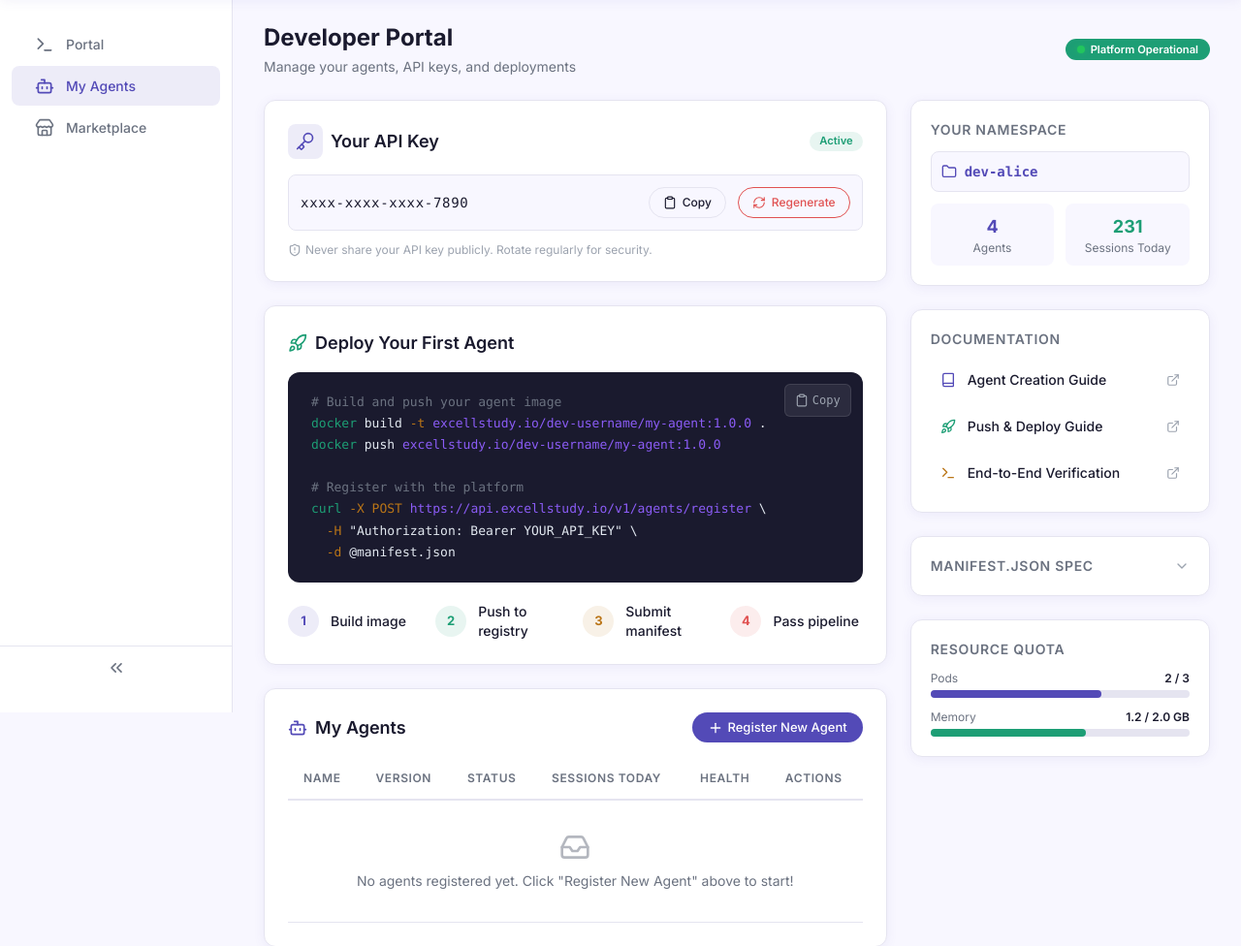
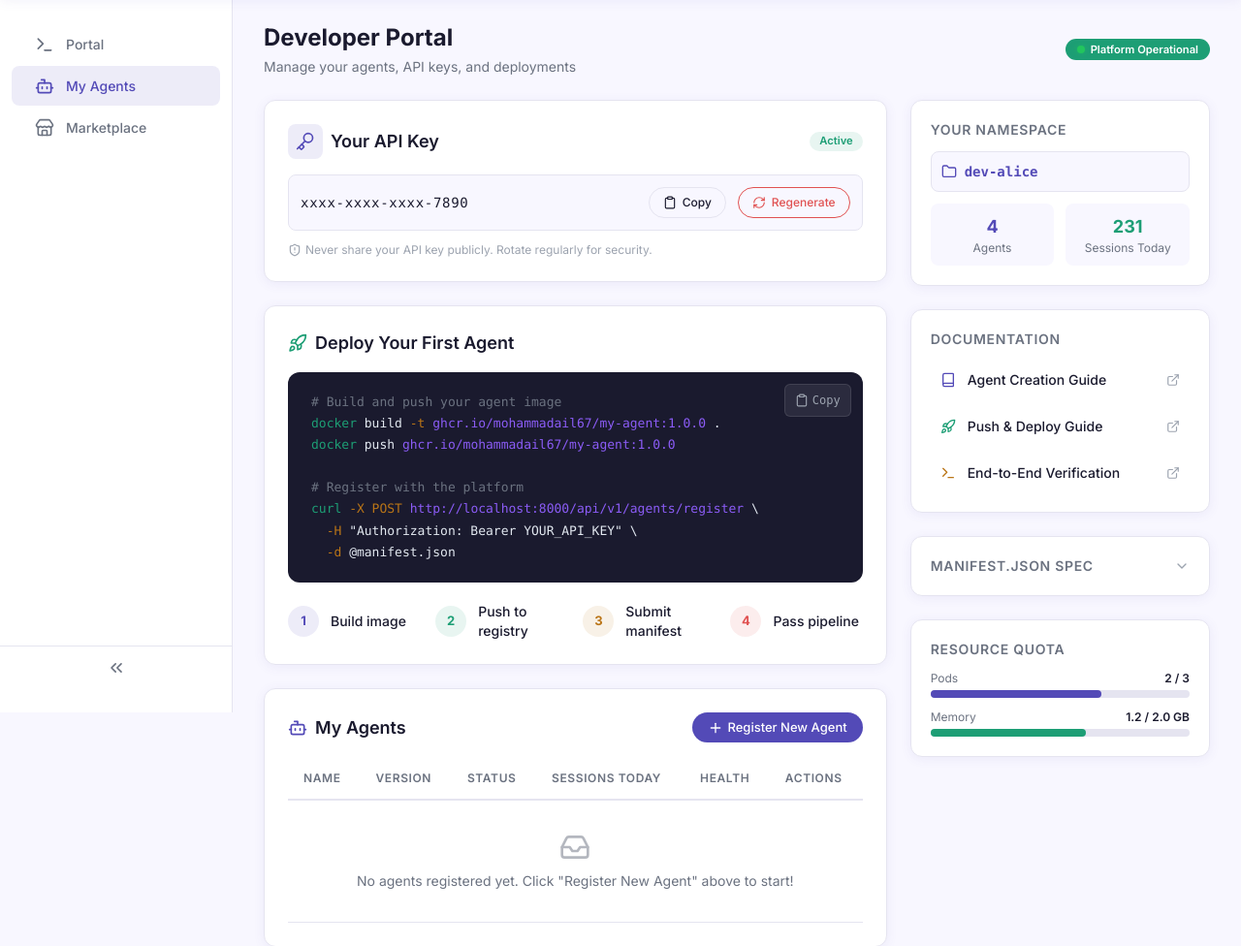
Before and after one commit to MohammadAil67/excellstudy, a Django app: page /developer/ in a window 1280 px wide. Shown: the part 65-1041 px from the top of the page at 97% size. Run offline with Django 5.2, Linux system fonts and the light colour scheme; the visitor is signed in with stand-in values (Sample User, id 1); data comes from the database, SQL or seed files in the repository; data that the repository does not hold is empty; some libraries are stand-ins or nearby versions.

Commit message:
Update developer instructions to use registry destination ghcr.io/mohammadail67 instead of excellstudy

```diff
--- a/apps/developer/views.py
+++ b/apps/developer/views.py
@@ -49,7 +49,7 @@ class RegisterAgentView(LoginRequiredMixin, View):
             agent.save()
             form.save_m2m()
 
-            org = "excellstudy"
+            org = "mohammadail67"
             return render(request, 'developer/register_confirm.html', {
                 'agent': agent,
                 'slug': agent.slug,
--- a/edtech_platform/templates/developer/deploy_guide.html
+++ b/edtech_platform/templates/developer/deploy_guide.html
@@ -333,18 +333,18 @@
         <div class="step-bubble">4</div>
         <div class="step-card">
           <div class="step-card-title">B.4 — Tag and push, using your exact slug from B.1</div>
-          <div class="step-card-desc" style="margin-bottom:4px;">Replace <code class="inline">{platform-org}</code>, <code class="inline">{your-slug}</code>, <code class="inline">YOUR_GITHUB_USERNAME</code>, and <code class="inline">YOUR_TOKEN_FROM_B2</code> with your values.</div>
+          <div class="step-card-desc" style="margin-bottom:4px;">Replace <code class="inline">{your-slug}</code>, <code class="inline">YOUR_GITHUB_USERNAME</code>, and <code class="inline">YOUR_TOKEN_FROM_B2</code> with your values.</div>
 
           <div class="code-block">
             <button class="copy-btn" onclick="copyBlock(this)"><i data-lucide="copy" style="width:12px;height:12px;"></i> Copy</button>
 <span class="comment"># Build</span>
-<span class="cmd">docker</span> build <span class="flag">-t</span> ghcr.io/<span class="flag">{platform-org}</span>/<span class="flag">{your-slug}</span>:v1 .
+<span class="cmd">docker</span> build <span class="flag">-t</span> ghcr.io/mohammadail67/<span class="flag">{your-slug}</span>:v1 .
 
 <span class="comment"># Authenticate</span>
 <span class="cmd">docker</span> login ghcr.io <span class="flag">-u</span> YOUR_GITHUB_USERNAME <span class="flag">-p</span> YOUR_TOKEN_FROM_B2
 
 <span class="comment"># Push</span>
-<span class="cmd">docker</span> push ghcr.io/<span class="flag">{platform-org}</span>/<span class="flag">{your-slug}</span>:v1
+<span class="cmd">docker</span> push ghcr.io/mohammadail67/<span class="flag">{your-slug}</span>:v1
           </div>
 
           <div class="callout callout-warn">
--- a/edtech_platform/templates/developer/pipeline_status.html
+++ b/edtech_platform/templates/developer/pipeline_status.html
@@ -221,8 +221,8 @@
     <!-- Push command -->
     <div class="command-block">
       <button class="copy-btn" onclick="copyCommand(this)">Copy</button>
-      <div style="color:#9CA3AF; margin-bottom:4px; font-size:0.7rem;"># Push your agent image</div>
-      <div><span style="color:#1D9E75;">docker</span> push <span style="color:#BA7517;">excellstudy.registry.io/{{ agent.slug }}:{{ agent.version }}</span></div>
+      <div><span style="color:#1D9E75;">docker</span> tag your-local-image <span style="color:#BA7517;">ghcr.io/mohammadail67/{{ agent.slug }}:{{ agent.version }}</span></div>
+      <div style="margin-top:4px;"><span style="color:#1D9E75;">docker</span> push <span style="color:#BA7517;">ghcr.io/mohammadail67/{{ agent.slug }}:{{ agent.version }}</span></div>
     </div>
 
     <!-- ── manifest.json Generator ── -->
--- a/edtech_platform/templates/developer/portal.html
+++ b/edtech_platform/templates/developer/portal.html
@@ -166,11 +166,11 @@
           <i data-lucide="clipboard" class="w-3.5 h-3.5"></i> Copy
         </button>
         <pre id="quick-start-code"><span class="comment"># Build and push your agent image</span>
-<span class="cmd">docker</span> build <span class="flag">-t</span> <span class="url">excellstudy.io/dev-username/my-agent:1.0.0</span> .
-<span class="cmd">docker</span> push <span class="url">excellstudy.io/dev-username/my-agent:1.0.0</span>
+<span class="cmd">docker</span> build <span class="flag">-t</span> <span class="url">ghcr.io/mohammadail67/my-agent:1.0.0</span> .
+<span class="cmd">docker</span> push <span class="url">ghcr.io/mohammadail67/my-agent:1.0.0</span>
 
 <span class="comment"># Register with the platform</span>
-<span class="cmd">curl</span> <span class="flag">-X POST</span> <span class="url">https://api.excellstudy.io/v1/agents/register</span> \
+<span class="cmd">curl</span> <span class="flag">-X POST</span> <span class="url">http://localhost:8000/api/v1/agents/register</span> \
   <span class="flag">-H</span> "Authorization: Bearer YOUR_API_KEY" \
   <span class="flag">-d</span> @manifest.json</pre>
       </div>
```
